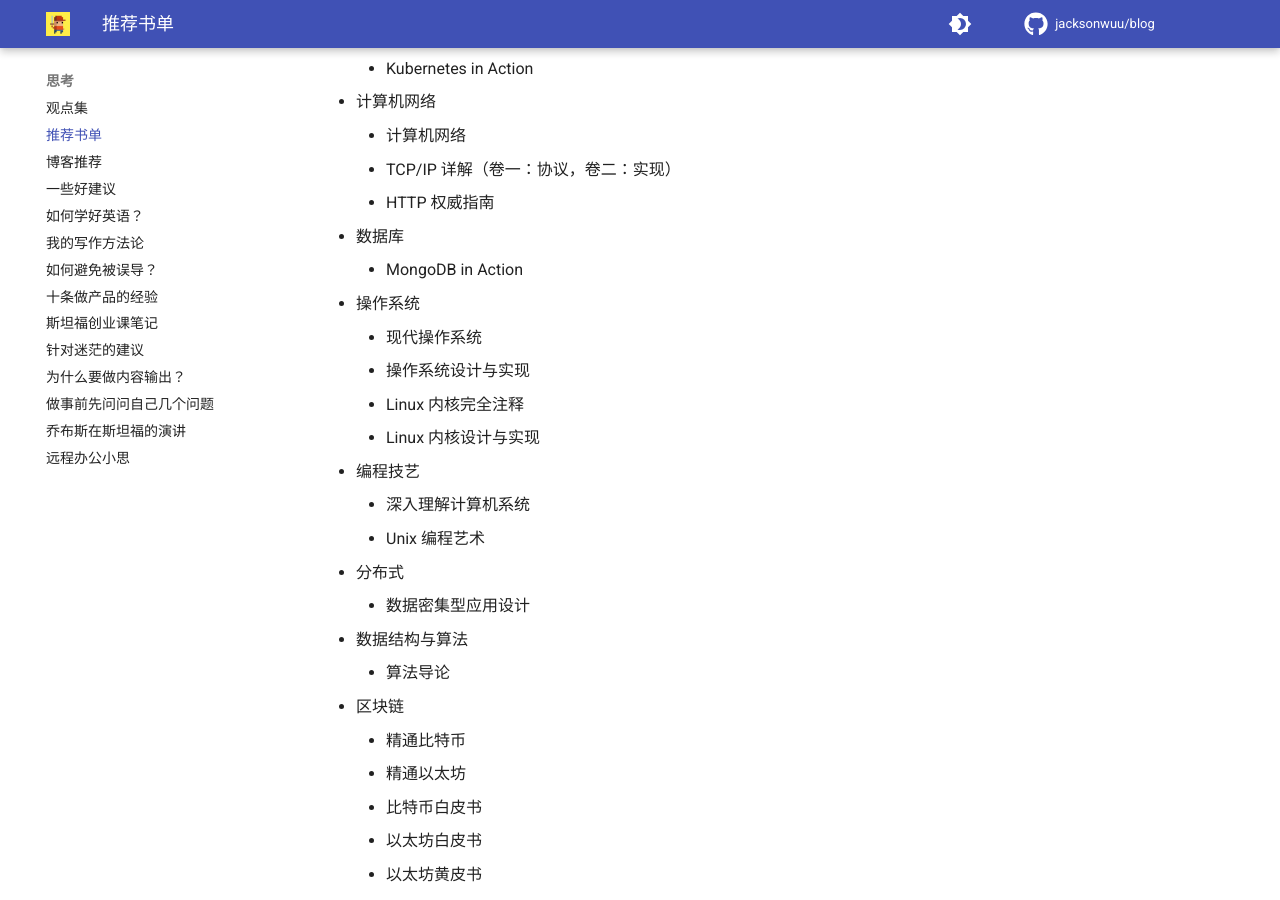
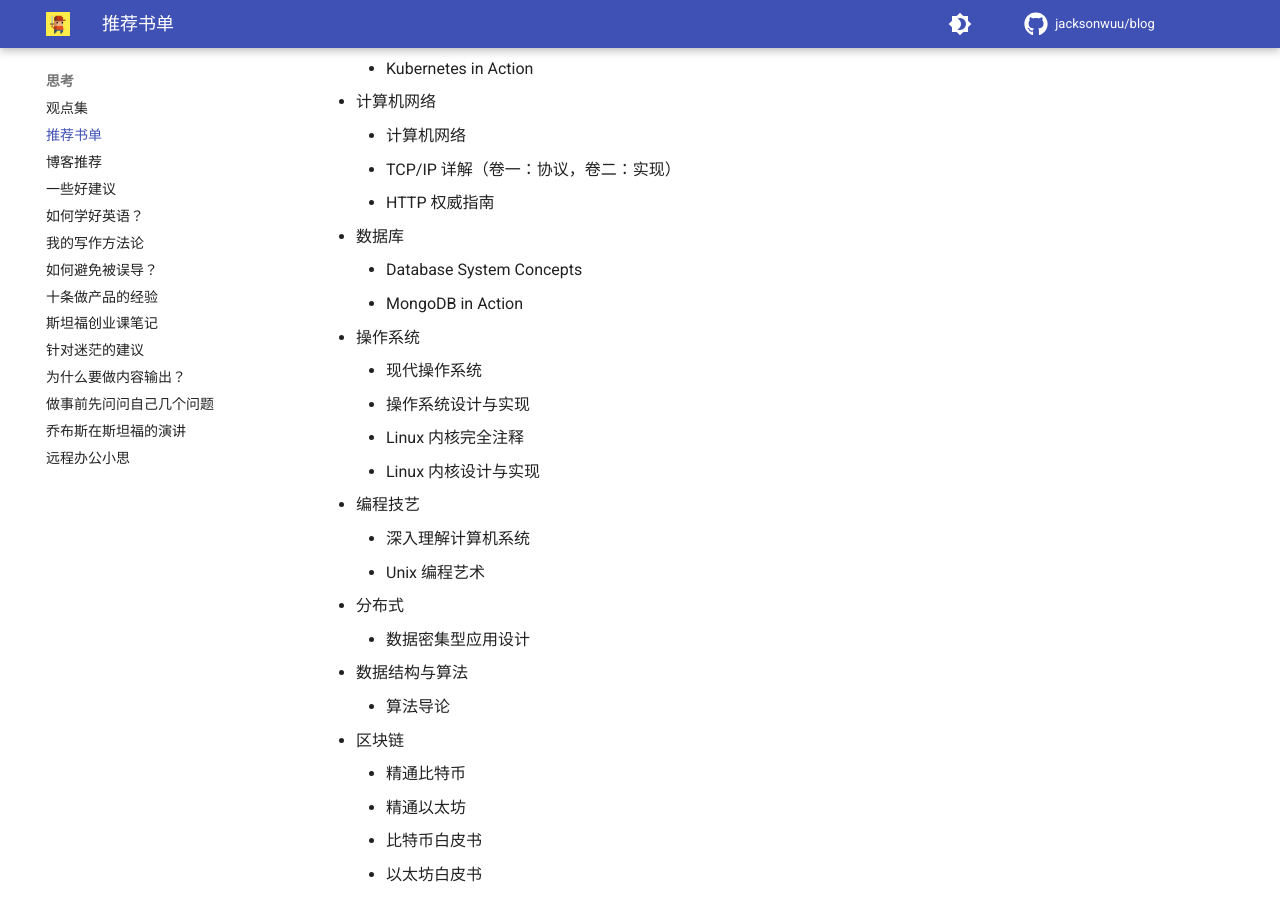
Before and after one commit to jacksonwuu/blog, an MkDocs documentation site: the page built from docs/thinking/推荐书单.md, in a window 1280 px wide and 900 px high, scrolled down 1498 px. Built offline with MkDocs 1.6.1 and Material for MkDocs 9.7.7, drawn with Linux system fonts in a browser that asks for light colours; comment, search, counter and statistics services are not loaded.

Commit message:
add book

```diff
--- a/docs/thinking/推荐书单.md
+++ b/docs/thinking/推荐书单.md
@@ -71,6 +71,7 @@
 
     -   数据库
 
+        -   Database System Concepts
         -   MongoDB in Action
 
     -   操作系统
```
